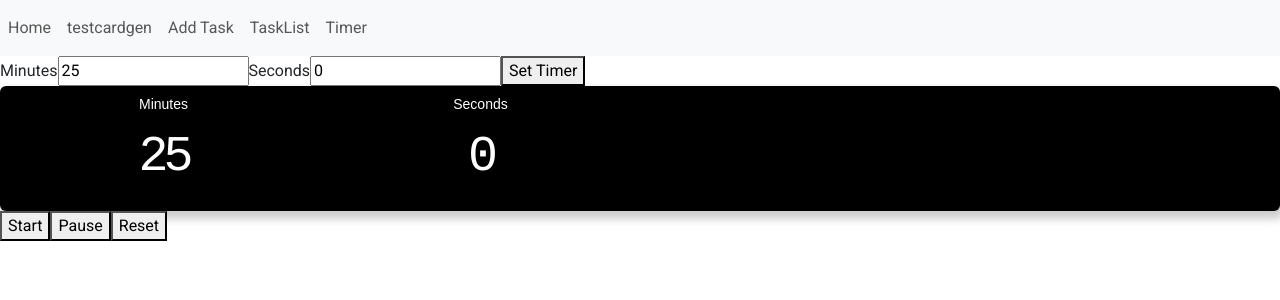
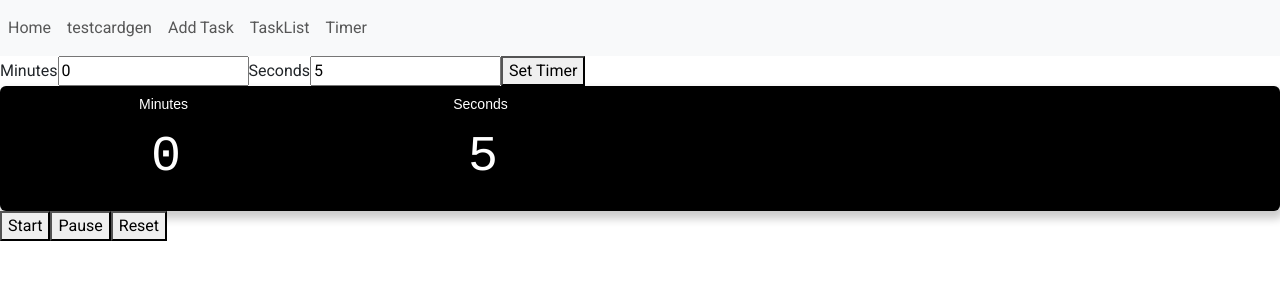
Before and after one commit to rcordova233TSLA/PomoTimerWebApp, an Angular app: page /testTimer in a window 1280 px wide. Shown: the top 300 px of the page. Built offline with nearby package versions, Linux system fonts and the light colour scheme.

Commit message:
add test timer config constant

```diff
--- a/src/app/test-timer/test-timer.component.ts
+++ b/src/app/test-timer/test-timer.component.ts
@@ -2,6 +2,7 @@ import { Component } from '@angular/core';
 import { TimePlayerComponent } from '../time-player/time-player.component';
 import { FormsModule } from '@angular/forms';
 import { TimerConfig } from '../time-player/TimerConfiguration';
+const TEST_TIME:TimerConfig = {minutes:0,seconds:5}
 @Component({
   selector: 'app-test-timer',
   imports: [TimePlayerComponent,FormsModule],
@@ -9,9 +10,9 @@ import { TimerConfig } from '../time-player/TimerConfiguration';
   styleUrl: './test-timer.component.scss'
 })
 export class TestTimerComponent {
-    minutesInput:number=25;
-    secondsInput:number = 0;
-    configuration:TimerConfig = {minutes:25,seconds:0}
+    minutesInput:number=TEST_TIME.minutes;
+    secondsInput:number = TEST_TIME.seconds;
+    configuration:TimerConfig = {minutes:TEST_TIME.minutes,seconds:TEST_TIME.seconds}
     constructor(){
 
     }
```
